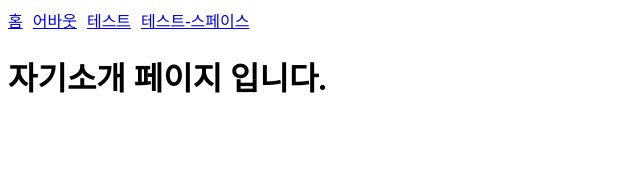
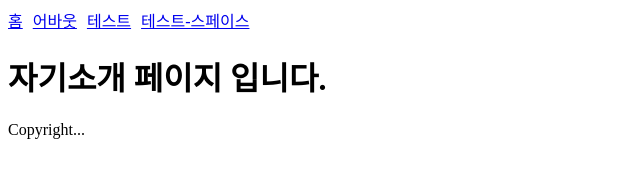
Before and after one commit to leeyeonji28/my-blog-2022-05-31, a Gatsby site: page /about in a window 1280 px wide. Shown: the full height of the page, 0-640 px from the left. Built offline with nearby package versions, Linux system fonts and the light colour scheme; Gatsby itself is replaced by a stand-in of ours.

Commit message:
Layout 컴포넌트 도입, Head 컴포넌트를 대체

```diff
--- /dev/null
+++ b/src/components/layout.js
@@ -0,0 +1,21 @@
+import { Link } from "gatsby";
+import React from "react";
+
+function Layout({ children }) {
+  return (
+    <>
+      <main>
+        <div style={{ display: "flex", gap: 10 }}>
+          <Link to="/">홈</Link>
+          <Link to="/about">어바웃</Link>
+          <Link to="/test">테스트</Link>
+          <Link to="/test-space">테스트-스페이스</Link>
+        </div>
+        {children}
+        <div>Copyright...</div>
+      </main>
+    </>
+  );
+}
+
+export default Layout;
--- a/src/pages/about.js
+++ b/src/pages/about.js
@@ -1,13 +1,12 @@
 import React from "react";
-import Head from "../components/head";
+import Layout from "../components/Layout";
 
 function AboutPage() {
   return (
-    <main>
+    <Layout>
       <title>자기소개</title>
-      <Head />
       <h1>자기소개 페이지 입니다.</h1>
-    </main>
+    </Layout>
   );
 }
 
```
Also changed, not shown: src/pages/index.js (+3 -4 lines), src/pages/test-space.js (+3 -4 lines), src/pages/test.js (+3 -4 lines).
